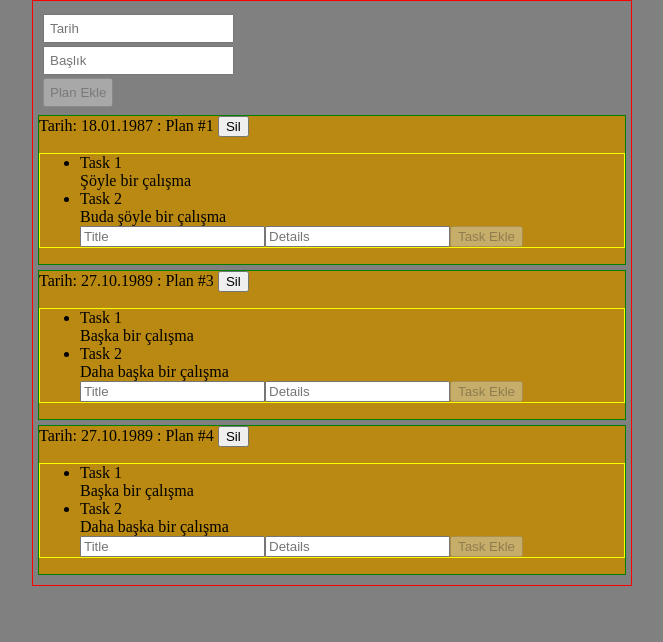
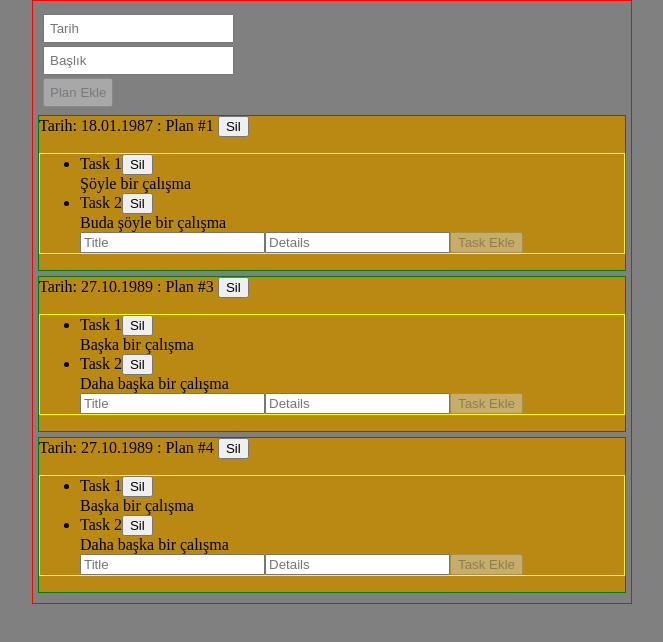
Before and after one commit to yiiitsahin/yiiit-plans, a Vue app: page / in a window 1280 px wide. Shown: the top 642 px of the page, without its empty margins (308-971 px from the left). Built offline with nearby package versions, Linux system fonts and the light colour scheme.

Commit message:
Delete Task added

```diff
--- a/src/components/Tasks/Task.vue
+++ b/src/components/Tasks/Task.vue
@@ -1,13 +1,25 @@
 <template>
   <li>
-    <div>{{task.title}}</div>
+    <div>{{task.title}}<button @click="deleteTask(indexes)">Sil</button></div>
     <div>{{task.details}}</div>
   </li>
 </template>
 
 <script>
+import { mapActions } from "vuex";
 export default {
-  props: ["task"]
+  props: ["task", "taskIndex", "planIndex"],
+  methods: {
+    ...mapActions({deleteTask: "DELETE_TASK"})
+  },
+  computed: {
+    indexes(){
+      return {
+        planIndex: this.planIndex,
+        taskIndex: this.taskIndex
+      }
+    }
+  }
 };
 </script>
 
--- a/src/components/Tasks/Tasks.vue
+++ b/src/components/Tasks/Tasks.vue
@@ -1,6 +1,6 @@
 <template>
   <ul class="tasks">
-    <Task v-for="(task, index) in tasks" :key="'task' + index" :task="task" />
+    <Task v-for="(task, index) in tasks" :key="'task' + index" :task="task" :taskIndex="index" :planIndex="planIndex"/>
 
     <AddTask :planIndex="planIndex"/>
   </ul>
--- a/src/store/index.js
+++ b/src/store/index.js
@@ -73,18 +73,24 @@ export default new Vuex.Store({
     },
     [type.ADD_TASK](state, payload){
       state.plans[payload.planIndex].tasks.push(payload.task);
-    }
+    },
+    [type.DELETE_TASK](state, payload) {
+      state.plans[payload.planIndex].tasks.splice(payload.taskIndex, 1);
+    },
   },
   actions: {
     [type.ADD_PLAN]({commit}, plan){
       commit(type.ADD_PLAN, plan);
     },
+    [type.DELETE_PLAN]({commit}, planIndex){
+      commit(type.DELETE_PLAN, planIndex);
+    },
     [type.ADD_TASK]({commit}, payload){
       commit(type.ADD_TASK, payload);
     },
-    [type.DELETE_PLAN]({commit}, planIndex){
-      commit(type.DELETE_PLAN, planIndex);
-    }
+    [type.DELETE_TASK]({commit}, payload){
+      commit(type.DELETE_TASK, payload);
+    },
   },
   modules: {
   }
--- a/src/store/types.js
+++ b/src/store/types.js
@@ -2,4 +2,4 @@ export const ADD_PLAN = "ADD_PLAN";
 export const DELETE_PLAN = "DELETE_PLAN"
 
 export const ADD_TASK = "ADD_TASK";
-export const DELETE_TASK = "ADD_TASK";
+export const DELETE_TASK = "DELETE_TASK";
```
